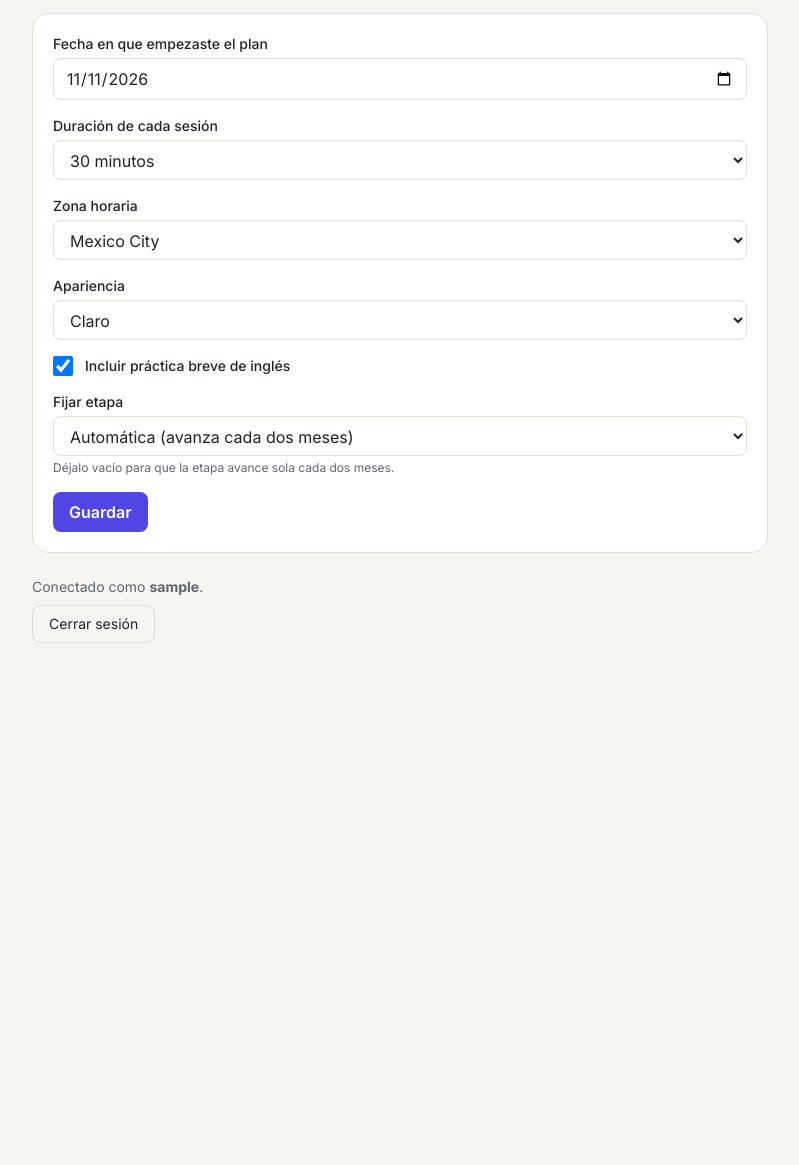
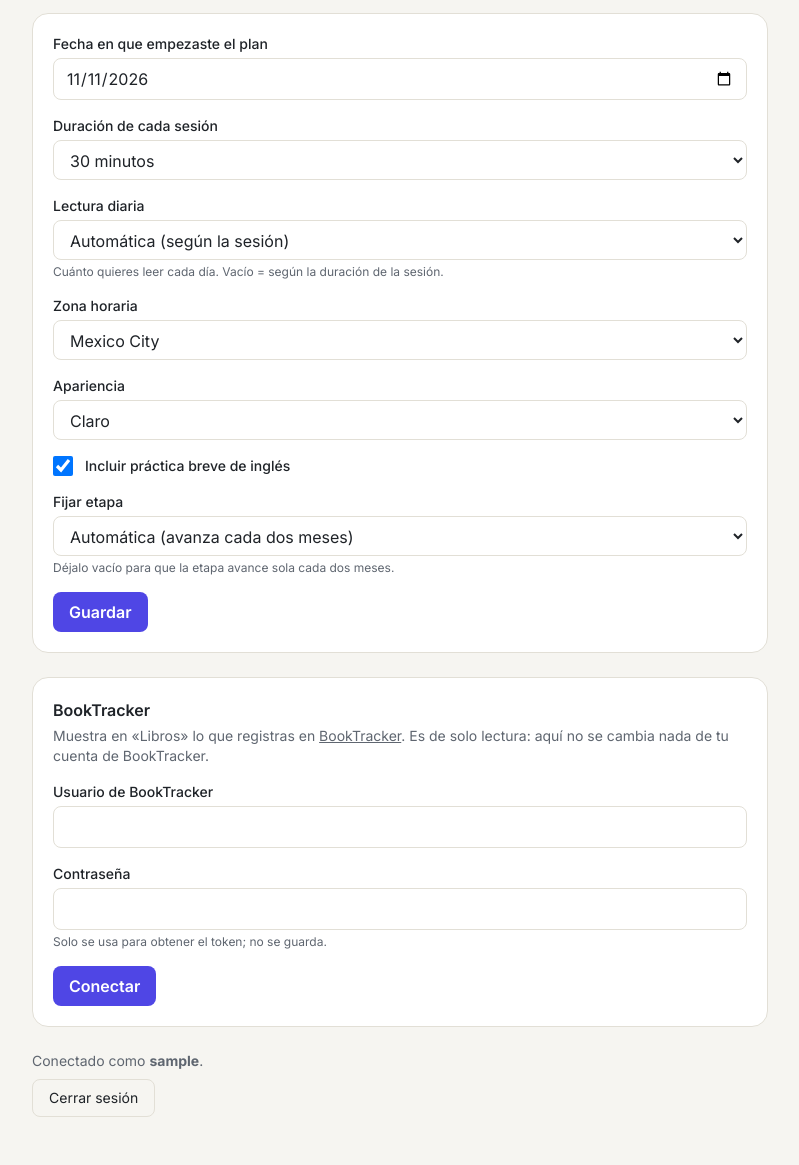
Before and after one commit to luisAlcides/mejoratucapacidad, a Django app: page /ajustes/ in a window 1280 px wide. Shown: the part 136-1301 px from the top of the page, without its empty margins (240-1039 px from the left). Before the commit the page ends 779 px from the top, so only its background shows below. Run offline with Django 5.2, Linux system fonts and the light colour scheme; the visitor is signed in with stand-in values (Sample User, id 1); data comes from the database, SQL or seed files in the repository; data that the repository does not hold is empty; style sheets or scripts are compiled from the project's sources.

Commit message:
listalibros

```diff
--- a/estudio/forms.py
+++ b/estudio/forms.py
@@ -69,7 +69,7 @@ class PerfilForm(EstiloMixin, forms.ModelForm):
 
     class Meta:
         model = Perfil
-        fields = ["fecha_inicio", "minutos_sesion", "zona_horaria", "apariencia", "ingles", "etapa_manual"]
+        fields = ["fecha_inicio", "minutos_sesion", "minutos_lectura", "zona_horaria", "apariencia", "ingles", "etapa_manual"]
         labels = {
             "fecha_inicio": "Fecha en que empezaste el plan",
             "minutos_sesion": "Duración de cada sesión",
@@ -80,6 +80,19 @@ class PerfilForm(EstiloMixin, forms.ModelForm):
     def __init__(self, *args, **kwargs):
         super().__init__(*args, **kwargs)
         self.fields["etapa_manual"].empty_label = "Automática (avanza cada dos meses)"
+        self.fields["minutos_lectura"].choices = [("", "Automática (según la sesión)")] + Perfil.LECTURAS
+        self.aplicar_estilo()
+
+
+class BookTrackerForm(EstiloMixin, forms.Form):
+    usuario = forms.CharField(label="Usuario de BookTracker", max_length=150)
+    contrasena = forms.CharField(
+        label="Contraseña", widget=forms.PasswordInput,
+        help_text="Solo se usa para obtener el token; no se guarda.",
+    )
+
+    def __init__(self, *args, **kwargs):
+        super().__init__(*args, **kwargs)
         self.aplicar_estilo()
 
 
--- a/estudio/guias.py
+++ b/estudio/guias.py
@@ -65,7 +65,7 @@ GUIAS = [
                 ("Mar, jue", "Materia complementaria (en la etapa 1, los jueves son de Aprendiendo a aprender hasta terminarlo)."),
                 ("Sábado", "Repaso y ejercicios de la semana."),
                 ("Domingo", "Descanso: lectura por placer opcional."),
-                ("Todos los días", "8–10 min de lectura; entre semana, 10 min de inglés opcional."),
+                ("Todos los días", "8–10 min de lectura (o lo que elijas en Ajustes); entre semana, 10 min de inglés opcional."),
             ]},
             {"titulo": "Cómo avanza un tema", "tipo": "pasos", "items": [
                 "Sesión 1 · Comprender: estudias la explicación.",
--- a/estudio/models.py
+++ b/estudio/models.py
@@ -110,6 +110,11 @@ class Perfil(models.Model):
     )
     fecha_inicio = models.DateField(default=timezone.localdate)
     minutos_sesion = models.PositiveSmallIntegerField(choices=DURACIONES, default=30)
+    LECTURAS = [(m, f"{m} minutos") for m in (5, 10, 15, 20, 30, 45, 60)]
+    minutos_lectura = models.PositiveSmallIntegerField(
+        "Lectura diaria", choices=LECTURAS, null=True, blank=True,
+        help_text="Cuánto quieres leer cada día. Vacío = según la duración de la sesión.",
+    )
     zona_horaria = models.CharField(max_length=50, default=settings.TIME_ZONE)
     ingles = models.BooleanField("Incluir práctica breve de inglés", default=True)
     CLARO, OSCURO = "claro", "oscuro"
@@ -126,6 +131,9 @@ class Perfil(models.Model):
         on_delete=models.SET_NULL,
         help_text="Déjalo vacío para que la etapa avance sola cada dos meses.",
     )
+    # Conexión de solo lectura con BookTracker: se guarda el token, nunca la contraseña.
+    booktracker_usuario = models.CharField(max_length=150, blank=True)
+    booktracker_token = models.CharField(max_length=64, blank=True)
 
     def __str__(self):
         return f"Perfil de {self.usuario}"
--- a/estudio/plan.py
+++ b/estudio/plan.py
@@ -17,6 +17,7 @@ Los repasos espaciados tampoco se apilan: se muestran como máximo
 MAX_REPASOS_DIA por día, empezando por los más antiguos.
 """
 
+import re
 from datetime import timedelta
 
 from django.db import transaction
@@ -58,7 +59,19 @@ def fases_sesion(minutos):
 
 
 def minutos_lectura(perfil):
+    if perfil.minutos_lectura:
+        return perfil.minutos_lectura
     return {20: 5, 30: 8, 45: 12}.get(perfil.minutos_sesion, 8)
+
+
+def actualizar_minutos_lectura(usuario):
+    """Ajusta los minutos de la tarea de lectura pendiente al valor actual del perfil."""
+    minutos = minutos_lectura(perfil_de(usuario))
+    for tarea in Tarea.objects.filter(usuario=usuario, tipo=Tarea.LECTURA, hecha=False, opcional=False):
+        nuevo = re.sub(r"^Leer \d+ min:", f"Leer {minutos} min:", tarea.titulo)
+        if nuevo != tarea.titulo:
+            tarea.titulo = nuevo
+            tarea.save(update_fields=["titulo"])
 
 
 def perfil_de(usuario):
--- a/estudio/urls.py
+++ b/estudio/urls.py
@@ -23,6 +23,8 @@ urlpatterns = [
     path("guia/<slug:slug>/", views.guia_detalle, name="guia_detalle"),
     path("ajustes/", views.ajustes, name="ajustes"),
     path("ajustes/apariencia/", views.cambiar_apariencia, name="cambiar_apariencia"),
+    path("ajustes/booktracker/", views.booktracker_conectar, name="booktracker_conectar"),
+    path("ajustes/booktracker/desconectar/", views.booktracker_desconectar, name="booktracker_desconectar"),
     path("cuenta/registro/", views.registro, name="registro"),
     path("cuenta/entrar/", auth_views.LoginView.as_view(authentication_form=EntrarForm), name="login"),
     path("cuenta/salir/", auth_views.LogoutView.as_view(), name="logout"),
--- a/estudio/views.py
+++ b/estudio/views.py
@@ -9,8 +9,8 @@ from django.shortcuts import get_object_or_404, redirect, render
 from django.utils import timezone
 from django.views.decorators.http import require_POST
 
-from . import guias, plan
-from .forms import CuadernoForm, PerfilForm, RegistroForm
+from . import booktracker, guias, plan
+from .forms import BookTrackerForm, CuadernoForm, PerfilForm, RegistroForm
 from .models import (
     Etapa,
     LecturaLibro,
@@ -242,6 +242,7 @@ def calendario(request):
             "tareas": Tarea.objects.filter(usuario=request.user, hecha_el=dia).select_related("tema__materia"),
         })
     return render(request, "estudio/calendario.html", {
+        "minutos_lectura": plan.minutos_lectura(perfil),
         "fecha": fecha,
         "etapa": etapa,
         "etapas": Etapa.objects.select_related("principal", "complementaria", "sustituta"),
@@ -336,6 +337,27 @@ def volver(request, por_defecto):
     return redirect(por_defecto)
 
 
+def libros_booktracker(usuario):
+    """Libros de BookTracker del usuario (solo lectura). Nunca rompe la página."""
+    perfil = plan.perfil_de(usuario)
+    resultado = {"conectado": bool(perfil.booktracker_token), "error": "", "leyendo": [], "indice": {}}
+    if not perfil.booktracker_token:
+        return resultado
+    try:
+        lista = booktracker.libros(perfil.booktracker_token)
+    except booktracker.TokenInvalido as e:
+        perfil.booktracker_token = ""
+        perfil.save(update_fields=["booktracker_token"])
+        resultado.update(conectado=False, error=f"{e} Vuelve a conectarlo en Ajustes.")
+        return resultado
+    except booktracker.BookTrackerError as e:
+        resultado["error"] = str(e)
+        return resultado
+    resultado["leyendo"] = [b for b in lista if b.get("status") == "READING"]
+    resultado["indice"] = booktracker.por_titulo(lista)
+    return resultado
+
+
 @login_required
 def libros(request):
     usuario = request.user
@@ -353,9 +375,16 @@ def libros(request):
         if filas:
             terminados = sum(1 for f in filas if f["lectura"] and f["lectura"].terminado)
             anios.append({"etiqueta": etiqueta, "filas": filas, "terminados": terminados})
+    bt = libros_booktracker(usuario)
+    if bt["indice"]:
+        for anio in anios:
+            for f in anio["filas"]:
+                f["bt"] = bt["indice"].get(booktracker.normalizar(f["libro"].titulo))
     total = Libro.objects.count()
     terminados = sum(1 for l in lecturas.values() if l.terminado)
     return render(request, "estudio/libros.html", {
+        "booktracker": bt,
+        "minutos_lectura": plan.minutos_lectura(plan.perfil_de(usuario)),
         "anios": anios,
         "actual": actual,
         "lectura_actual": lecturas.get(actual.id) if actual else None,
@@ -440,6 +469,49 @@ def ajustes(request):
     form = PerfilForm(request.POST or None, instance=perfil)
     if request.method == "POST" and form.is_valid():
         form.save()
+        plan.actualizar_minutos_lectura(request.user)
         messages.success(request, "Ajustes guardados.")
         return redirect("ajustes")
-    return render(request, "estudio/ajustes.html", {"form": form})
+    return render(request, "estudio/ajustes.html", {
+        "form": form,
+        "perfil": perfil,
+        "bt_form": BookTrackerForm(),
+        "bt_url": booktracker.base_url(),
+    })
+
+
+@login_required
+@require_POST
+def booktracker_conectar(request):
+    perfil = plan.perfil_de(request.user)
+    form = BookTrackerForm(request.POST)
+    if form.is_valid():
+        try:
+            token = booktracker.obtener_token(form.cleaned_data["usuario"], form.cleaned_data["contrasena"])
+        except booktracker.BookTrackerError as e:
+            form.add_error(None, str(e))
+        else:
+            perfil.booktracker_usuario = form.cleaned_data["usuario"]
+            perfil.booktracker_token = token
+            perfil.save(update_fields=["booktracker_usuario", "booktracker_token"])
+            booktracker.olvidar(token)
+            messages.success(request, "BookTracker conectado.")
+            return redirect("ajustes")
+    return render(request, "estudio/ajustes.html", {
+        "form": PerfilForm(instance=perfil),
+        "perfil": perfil,
+        "bt_form": form,
+        "bt_url": booktracker.base_url(),
+    })
+
+
+@login_required
+@require_POST
+def booktracker_desconectar(request):
+    perfil = plan.perfil_de(request.user)
+    booktracker.olvidar(perfil.booktracker_token)
+    perfil.booktracker_token = ""
+    perfil.booktracker_usuario = ""
+    perfil.save(update_fields=["booktracker_token", "booktracker_usuario"])
+    messages.success(request, "BookTracker desconectado.")
+    return redirect("ajustes")
--- a/templates/estudio/ajustes.html
+++ b/templates/estudio/ajustes.html
@@ -17,6 +17,31 @@
   {% endfor %}
   <button class="rounded-lg bg-acento px-4 py-2 font-semibold text-acento-texto">Guardar</button>
 </form>
+<section class="mt-6 rounded-2xl border border-borde bg-superficie p-5">
+  <h2 class="font-semibold">BookTracker</h2>
+  <p class="mt-1 text-sm text-texto-suave">Muestra en «Libros» lo que registras en <a href="{{ bt_url }}" class="underline" target="_blank" rel="noopener">BookTracker</a>. Es de solo lectura: aquí no se cambia nada de tu cuenta de BookTracker.</p>
+  {% if perfil.booktracker_token %}
+  <form method="post" action="{% url 'booktracker_desconectar' %}" class="mt-4 flex flex-wrap items-center gap-3">
+    {% csrf_token %}
+    <span class="rounded-full bg-exito/15 px-2 py-0.5 text-sm font-medium text-exito">Conectado como {{ perfil.booktracker_usuario }}</span>
+    <button class="rounded-lg border border-borde px-3 py-1.5 text-sm">Desconectar</button>
+  </form>
+  {% else %}
+  <form method="post" action="{% url 'booktracker_conectar' %}" class="mt-4 space-y-4">
+    {% csrf_token %}
+    {% for e in bt_form.non_field_errors %}<p class="text-sm text-red-600">{{ e }}</p>{% endfor %}
+    {% for campo in bt_form %}
+    <label class="block">
+      <span class="mb-1 block text-sm font-medium">{{ campo.label }}</span>
+      {{ campo }}
+      {% if campo.help_text %}<span class="mt-1 block text-xs text-texto-suave">{{ campo.help_text }}</span>{% endif %}
+      {% for e in campo.errors %}<span class="mt-1 block text-xs text-red-600">{{ e }}</span>{% endfor %}
+    </label>
+    {% endfor %}
+    <button class="rounded-lg bg-acento px-4 py-2 font-semibold text-acento-texto">Conectar</button>
+  </form>
+  {% endif %}
+</section>
 <form method="post" action="{% url 'logout' %}" class="mt-6">
   {% csrf_token %}
   <p class="text-sm text-texto-suave">Conectado como <strong>{{ user.username }}</strong>.</p>
--- a/templates/estudio/calendario.html
+++ b/templates/estudio/calendario.html
@@ -19,7 +19,7 @@
     <div class="rounded-md py-2 text-texto-suave">Libre</div>
     {% endif %}
   </div>
-  <p class="mt-3 text-xs text-texto-suave">Todos los días, menos el domingo: 8–10 min de lectura. Entre semana: 10 min de inglés con su propio temario (opcional).
+  <p class="mt-3 text-xs text-texto-suave">Todos los días, menos el domingo: {{ minutos_lectura }} min de lectura. Entre semana: 10 min de inglés con su propio temario (opcional).
   {% if etapa.sustituta %}Al principio, <strong>{{ etapa.sustituta.nombre }}</strong> ocupa los {{ etapa.get_dia_sustituto_display|default:"jueves" }} hasta que lo termines.{% endif %}</p>
 </section>
 
```
Also changed, not shown: estudio/booktracker.py (added, +93 -0 lines), estudio/tests.py (+106 -0 lines), templates/estudio/libros.html (+23 -1 lines), estudio/migrations/0008_perfil_booktracker.py (added), estudio/migrations/0009_perfil_minutos_lectura.py (added).
